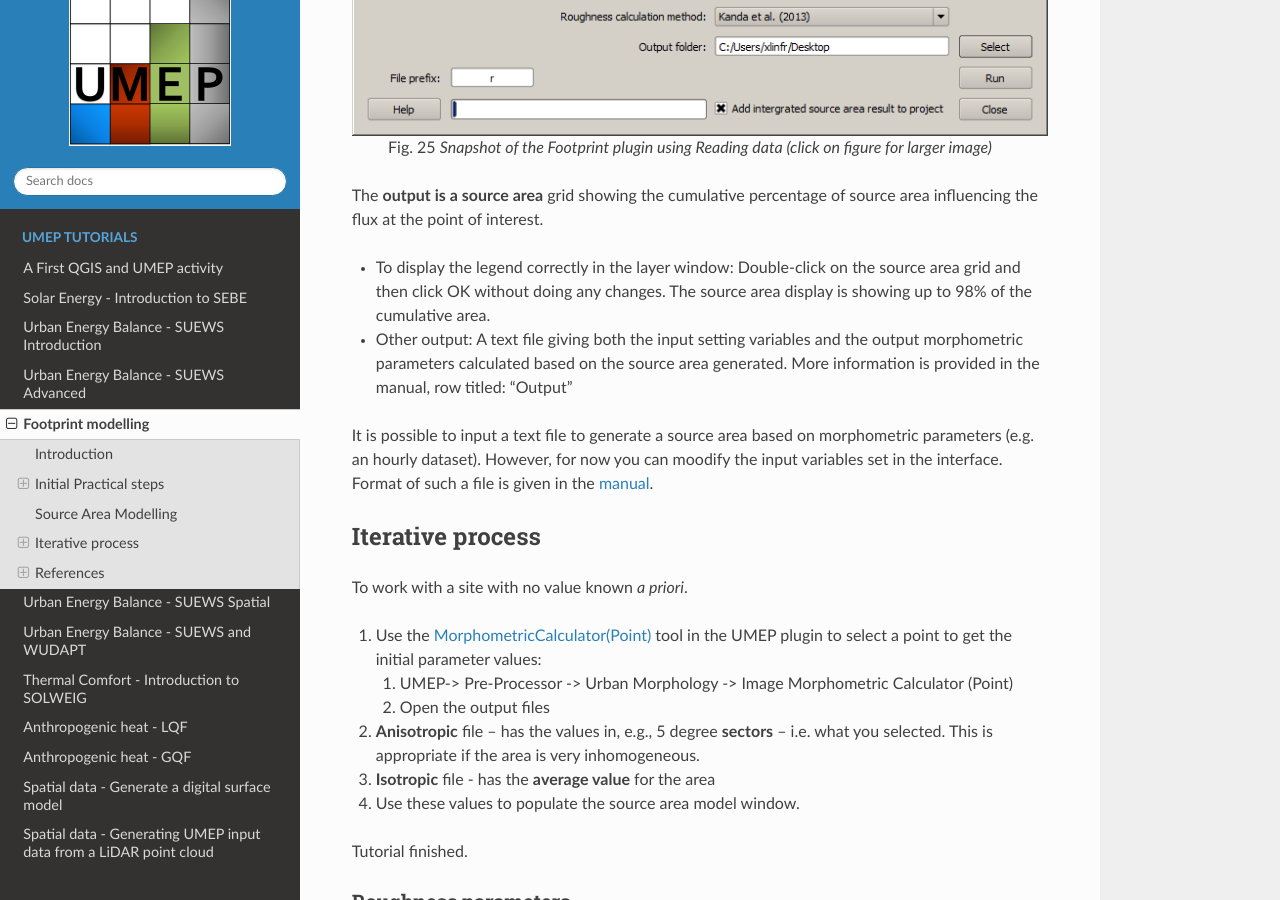
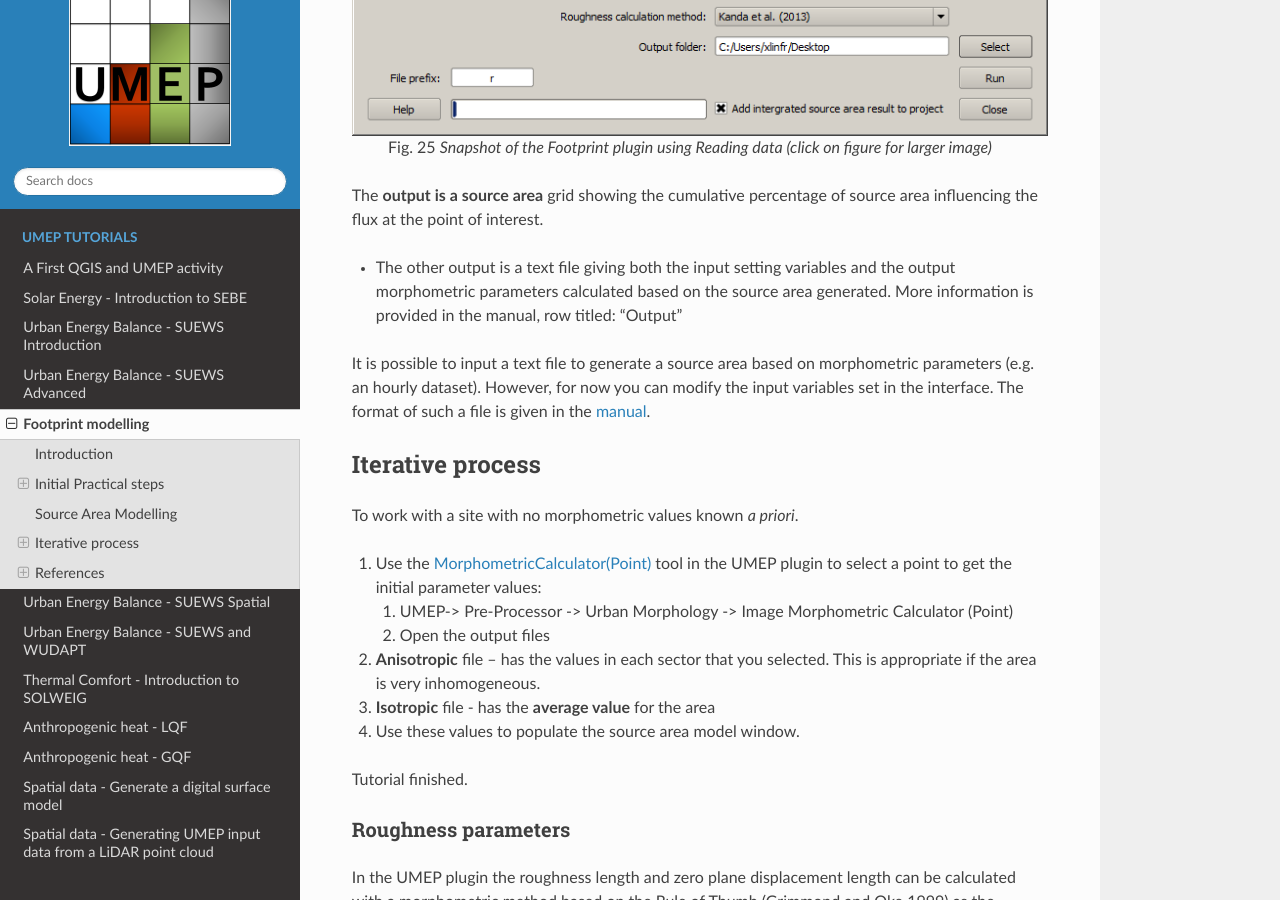
Before and after one commit to Urban-Meteorology-Reading/Tutorials, a Sphinx documentation site: the page built from docs/source/Tutorials/Footprint.rst, in a window 1280 px wide and 900 px high, scrolled down 4124 px. Built offline with Sphinx 7.4.7 and the Read the Docs theme 2.0.0, drawn with Linux system fonts in a browser that asks for light colours; some of the changed text lies outside the part shown.

Commit message:
Spelling, grammar etc

```diff
--- a/docs/source/Tutorials/Footprint.rst
+++ b/docs/source/Tutorials/Footprint.rst
@@ -129,16 +129,14 @@ To access the Source area (Footprint) model, go to *UMEP -> Pre-processor > Urba
 
 The **output is a source area** grid showing the cumulative percentage of source area influencing the flux at the point of interest.
 
-- To display the legend correctly in the layer window: Double-click on the source area grid and then click OK without doing any changes. The source area display is showing up to 98% of the cumulative area.
+- The other output is a text file giving both the input setting variables and the output morphometric parameters calculated based on the source area generated. More information is provided in the manual, row titled: “Output”
 
-- Other output: A text file giving both the input setting variables and the output morphometric parameters calculated based on the source area generated. More information is provided in the manual, row titled: “Output”
-
-It is possible to input a text file to generate a source area based on morphometric parameters (e.g. an hourly dataset). However, for now you can moodify the input variables set in the interface. Format of such a file is given in the `manual <https://umep-docs.readthedocs.io/en/latest/pre-processor/Urban%20Morphology%20Source%20Area%20(Point).html>`__.
+It is possible to input a text file to generate a source area based on morphometric parameters (e.g. an hourly dataset). However, for now you can modify the input variables set in the interface. The format of such a file is given in the `manual <https://umep-docs.readthedocs.io/en/latest/pre-processor/Urban%20Morphology%20Source%20Area%20(Point).html>`__.
 
 Iterative process
 -----------------
 
-To work with a site with no value known *a priori*.
+To work with a site with no morphometric values known *a priori*.
 
 #. Use the `MorphometricCalculator(Point) <http://umep-docs.readthedocs.io/en/latest/pre-processor/Urban%20Morphology%20Morphometric%20Calculator%20(Point).html>`__ tool in the UMEP plugin to select a
    point to get the initial parameter values:
@@ -147,8 +145,7 @@ To work with a site with no value known *a priori*.
       Calculator (Point)
    #. Open the output files
 
-#. **Anisotropic** file – has the values in, e.g., 5 degree **sectors**
-   – i.e. what you selected. This is appropriate if the area is very
+#. **Anisotropic** file – has the values in each sector that you selected. This is appropriate if the area is very
    inhomogeneous.
 #. **Isotropic** file - has the **average value** for the area
 #. Use these values to populate the source area model window.
```
Also changed, not shown: other parts of docs/source/Tutorials/Footprint.rst (+2 -2 lines).
